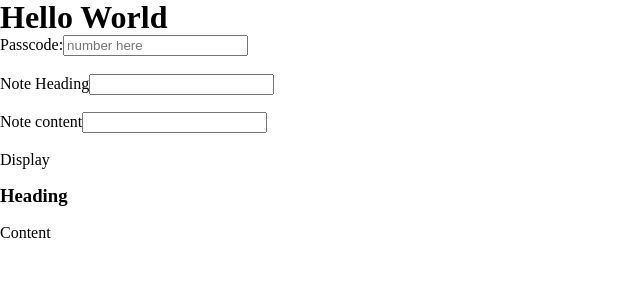
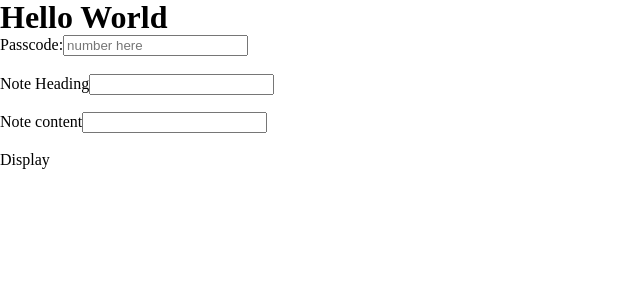
Before and after one commit to kingwell47/code-memo, a React (Create React App) app: page / in a window 1280 px wide. Shown: the top 300 px of the page, without its empty margins (0-640 px from the left). Built offline with nearby package versions, Linux system fonts and the light colour scheme.

Commit message:
added some default value

```diff
--- a/src/components/Test.jsx
+++ b/src/components/Test.jsx
@@ -2,7 +2,12 @@ import React, { useState } from "react";
 
 function Test() {
   const [passcode, setPasscode] = useState();
-  const [notes, setNotes] = useState([{}]);
+  const [notes, setNotes] = useState([
+    {
+      label: "this is a label",
+      text: "this is the content",
+    },
+  ]);
 
   return (
     <div>
@@ -24,9 +29,9 @@ function Test() {
       <div>
         <p>Display</p>
         <br />
-        <h3>Heading</h3>
+        <h3>{notes.label}</h3>
         <br />
-        <p>Content</p>
+        <p>{notes.text}</p>
       </div>
     </div>
   );
```
